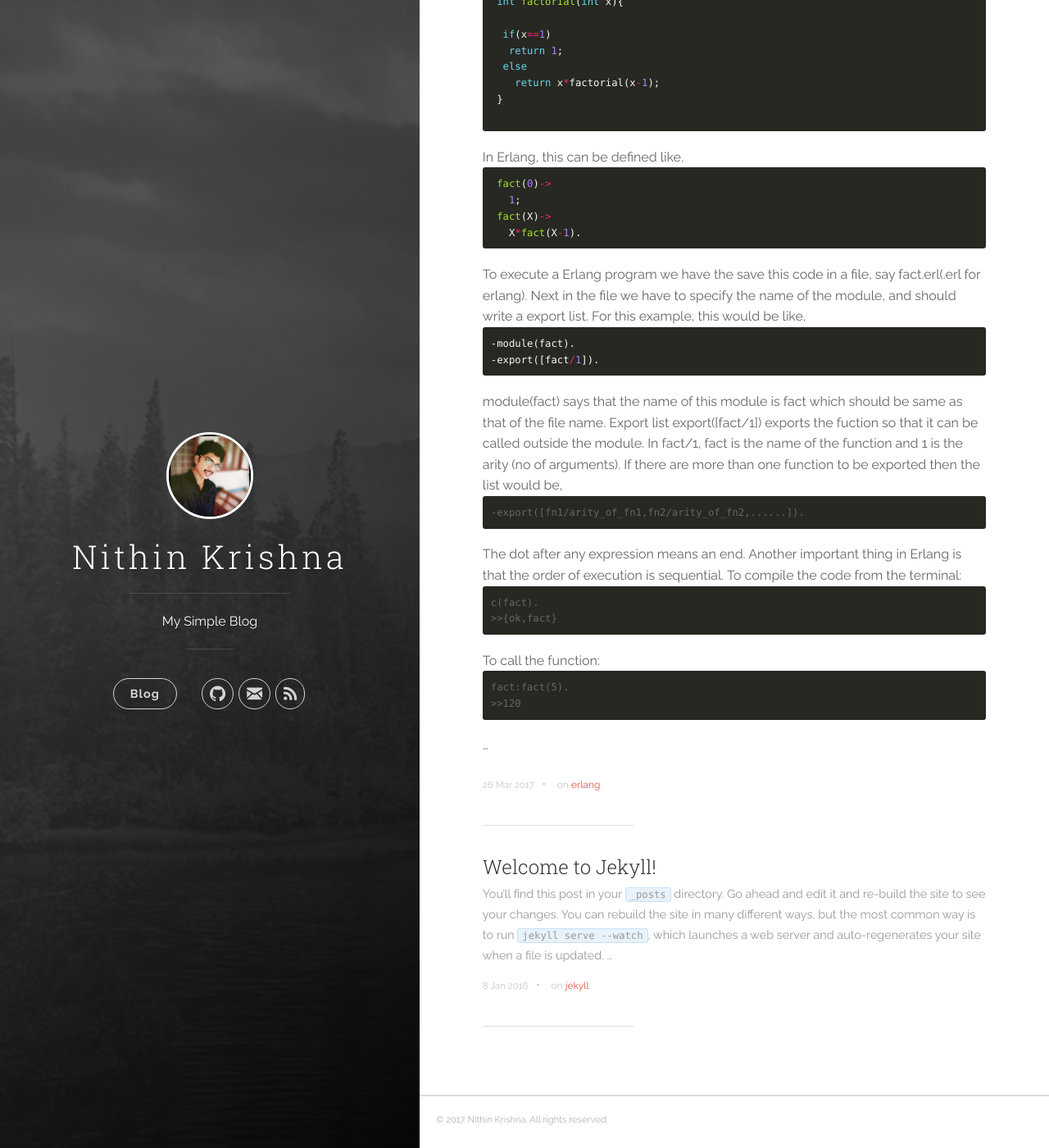
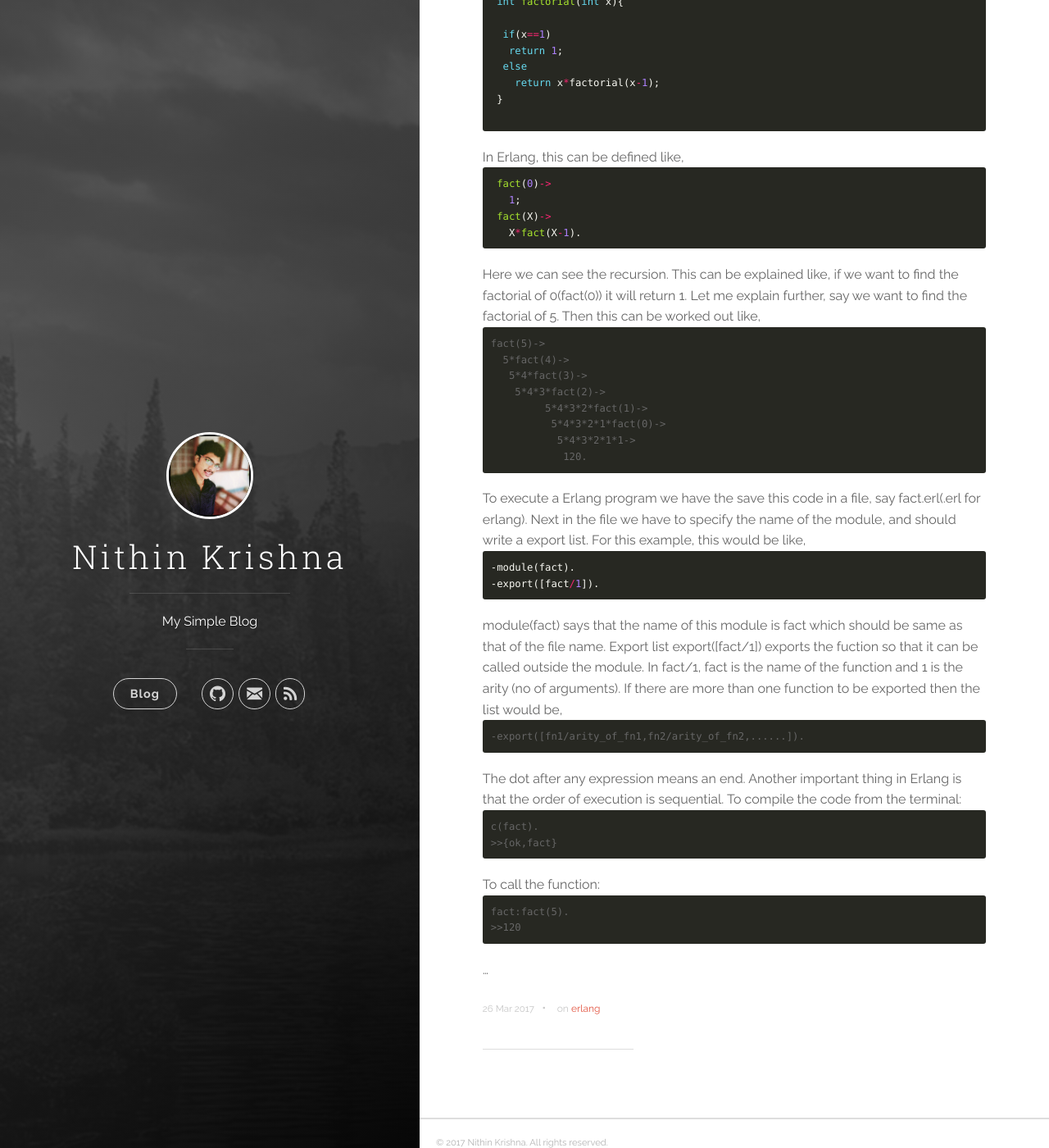
Before and after one commit to nithinkr1shna/nithinkr1shna.github.io, a Jekyll site: the page built from index.html, in a window 1280 px wide and 1400 px high, scrolled down 457 px. Shown: the whole window at 82% size. Built offline with Jekyll 4.4.1, drawn with Linux system fonts in a browser that asks for light colours; nearby versions of some CDN libraries; the list of posts is cut into pages by our own code.

Commit message:
my first functional language

````diff
--- a/_posts/2016-01-08-welcome-to-jekyll.markdown
+++ /dev/null
@@ -1,25 +0,0 @@
----
-title:  "Welcome to Jekyll!"
-date:   2016-01-08 15:04:23
-categories: [jekyll]
-tags: [jekyll]
----
-You’ll find this post in your `_posts` directory. Go ahead and edit it and re-build the site to see your changes. You can rebuild the site in many different ways, but the most common way is to run `jekyll serve --watch`, which launches a web server and auto-regenerates your site when a file is updated.
-
-To add new posts, simply add a file in the `_posts` directory that follows the convention `YYYY-MM-DD-name-of-post.ext` and includes the necessary front matter. Take a look at the source for this post to get an idea about how it works.
-
-Jekyll also offers powerful support for code snippets:
-
-``` ruby
-def print_hi(name)
-  puts "Hi, #{name}"
-end
-print_hi('Tom')
-#=> prints 'Hi, Tom' to STDOUT.
-```
-
-Check out the [Jekyll docs][jekyll] for more info on how to get the most out of Jekyll. File all bugs/feature requests at [Jekyll’s GitHub repo][jekyll-gh]. If you have questions, you can ask them on [Jekyll’s dedicated Help repository][jekyll-help].
-
-[jekyll]:      http://jekyllrb.com
-[jekyll-gh]:   https://github.com/jekyll/jekyll
-[jekyll-help]: https://github.com/jekyll/jekyll-help
--- a/_posts/2017-03-26-my-first-functional-programming-language.markdown
+++ b/_posts/2017-03-26-my-first-functional-programming-language.markdown
@@ -43,6 +43,17 @@ Then the function definition will be.
  fact(X)->
    X*fact(X-1).
 ```
+Here we can see the recursion. This can be explained like, if we want to find the factorial of 0(fact(0)) it will return 1. Let me explain further, say we want to find the factorial of 5. Then this can be worked out like,
+```
+fact(5)->
+  5*fact(4)->
+   5*4*fact(3)->
+    5*4*3*fact(2)->
+	 5*4*3*2*fact(1)->
+	  5*4*3*2*1*fact(0)->
+	   5*4*3*2*1*1->
+	    120.
+```
 
 To execute a Erlang program we have the save this code in a file, say fact.erl(.erl for erlang). Next in the file we have to specify the name of the module, and should write a export list. For this example, this would be like,
 
````
